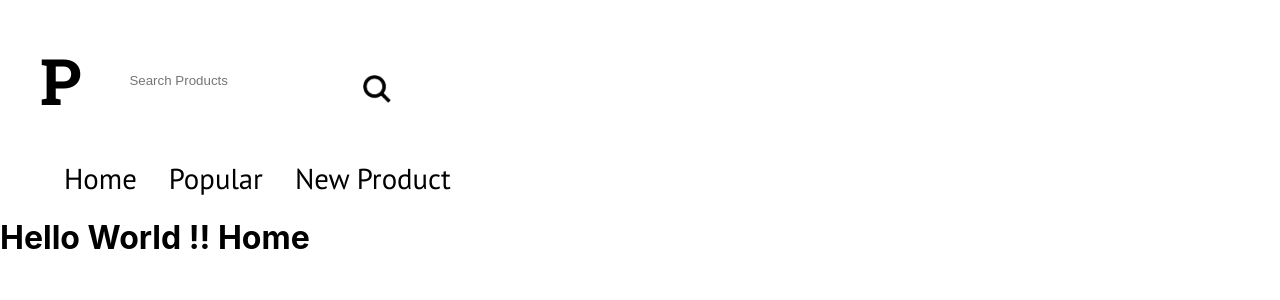
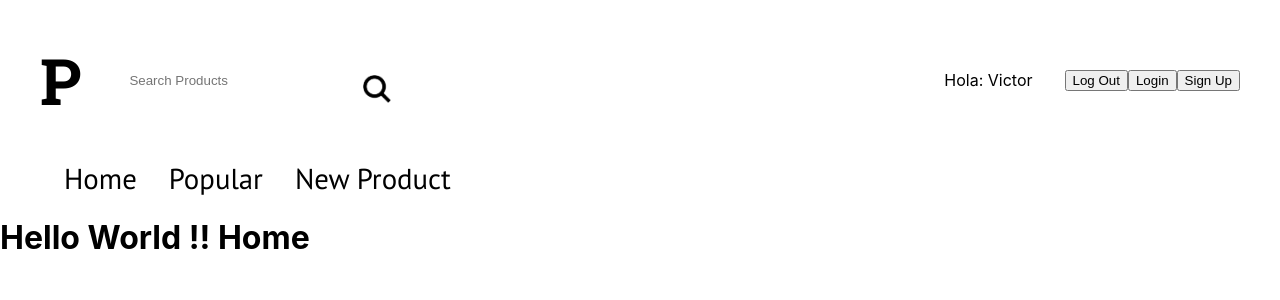
Before and after one commit to JViktoRArtola/product-hunt, a Next.js app: page / in a window 1280 px wide. Shown: the top 300 px of the page. Built offline with nearby package versions, Linux system fonts and the light colour scheme.

Commit message:
Change Header component

```diff
--- a/components/layout/Header.js
+++ b/components/layout/Header.js
@@ -37,6 +37,10 @@ const Header = () => {
                 <div css={css`
                         display: flex;
                         align-items: center`}>
+                    <p css={css`margin-right: 2rem`}>Hola: Victor</p>
+                    <Link href='/'><button bgColor>Log Out</button></Link>
+                    <Link href='/login'><button bgColor>Login</button></Link>
+                    <Link href='/signup'><button>Sign Up</button></Link>
                 </div>
             </HeaderContainer>
         </header>
```
